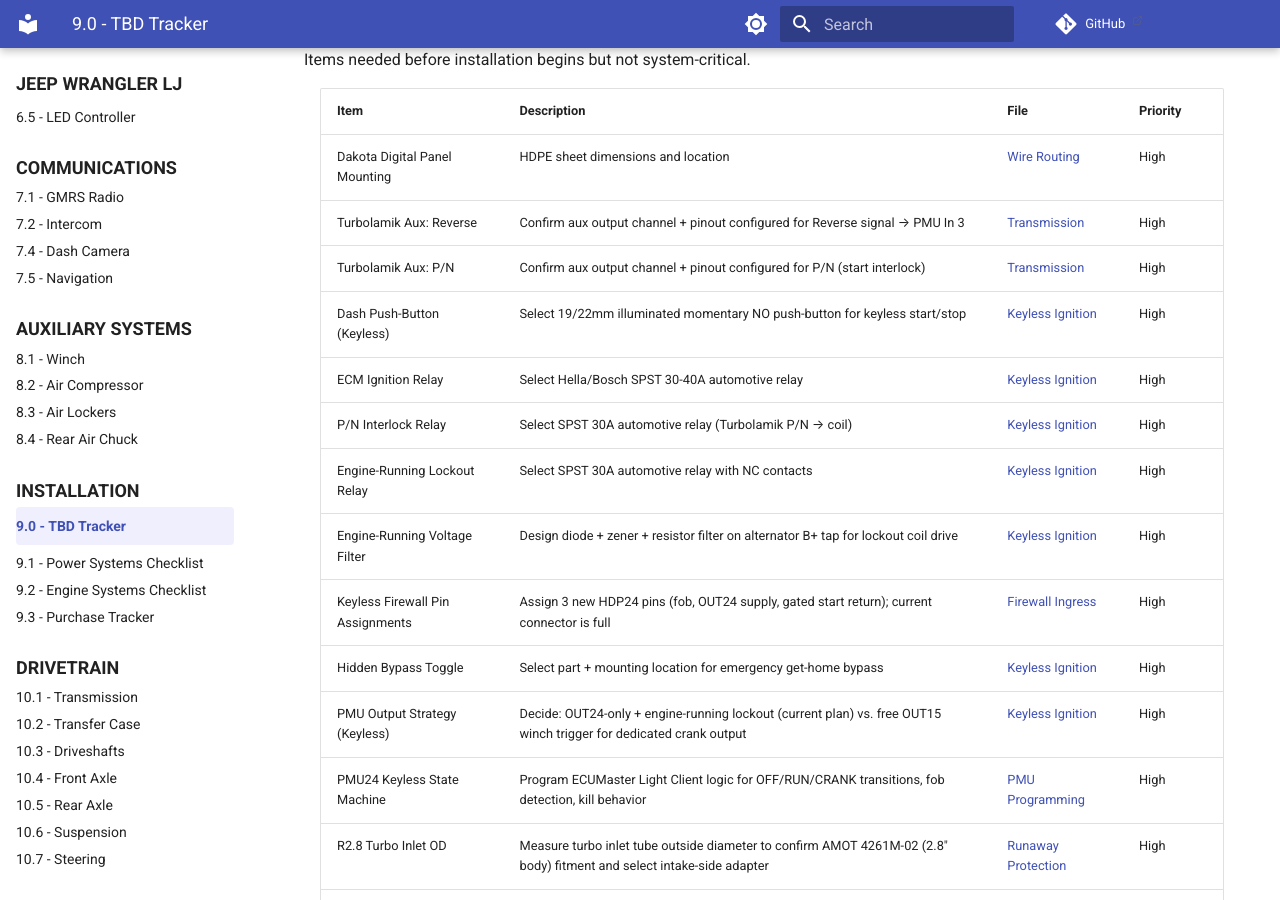
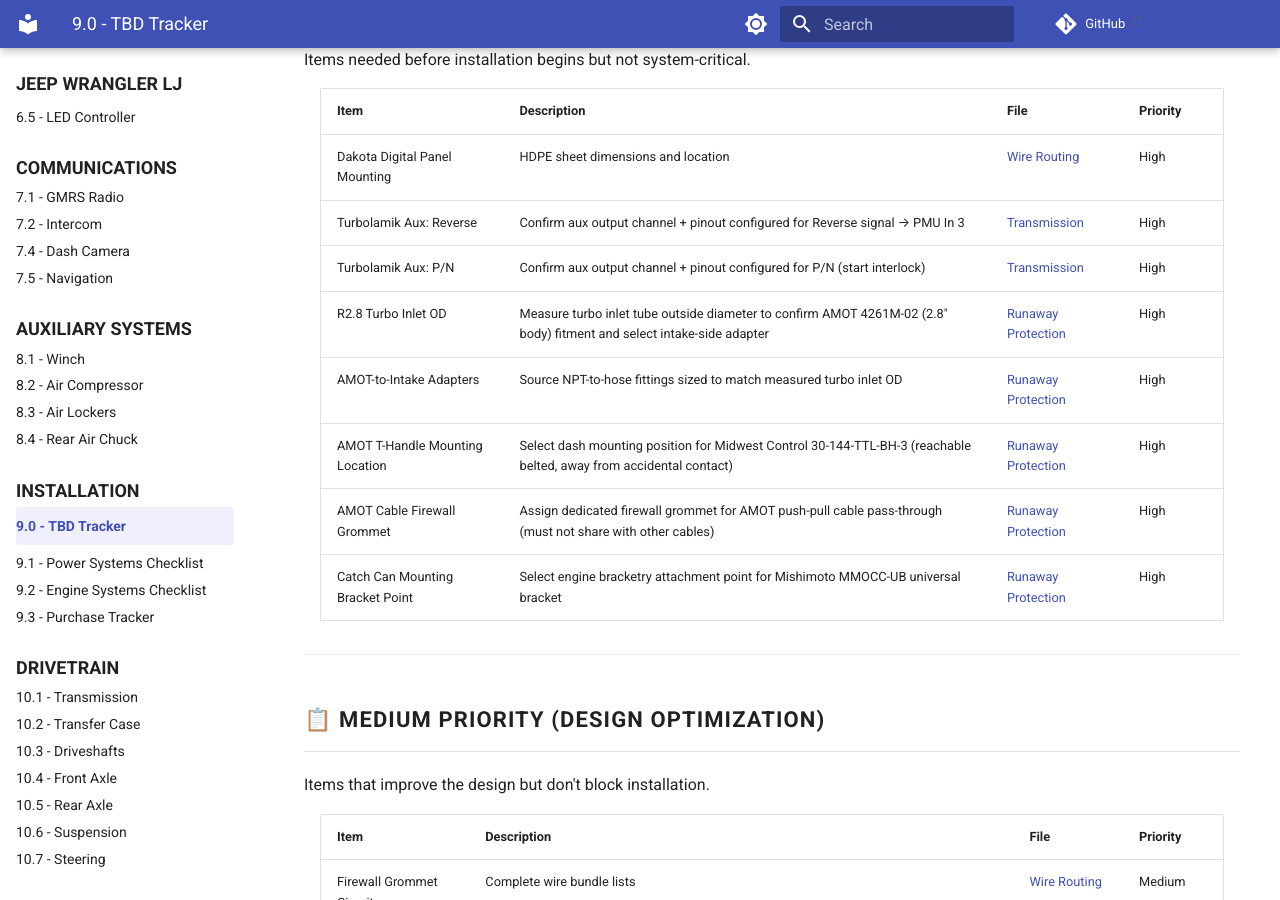
Before and after one commit to sob/drawings, an MkDocs documentation site: the page built from docs/jeep_lj/09-installation/00-tbd-tracker.md, in a window 1280 px wide and 900 px high, scrolled down 816 px. Built offline with MkDocs 1.6.1 and Material for MkDocs 9.7.7, drawn with Linux system fonts in a browser that asks for light colours; comment, search, counter and statistics services are not loaded.

Commit message:
docs(lj): remove PBS-I-obsoleted keyless TBDs from tracker
Keyless ignition is fully spec'd as Digital Guard Dawg PBS-I + WAIT-gate
relay (self-contained, no PMU integration). The 9 remaining tracker rows
inherited from the old Boomerang-era design no longer represent open work:

- Dash Push-Button: PBS-I kit includes pre-wired Start Button
- ECM Ignition Relay: PBS-I PINK IGN (60A onboard)
- P/N Interlock Relay: 8HP70+Turbolamik handle interlock; PBS-I has brake interlock
- Engine-Running Lockout Relay: relying on Bendix overrunning clutch
- Engine-Running Voltage Filter: no lockout relay -> no filter
- Hidden Bypass Toggle: PBS-I Emergency Bypass Card (4-digit PIN)
- PMU Output Strategy (Keyless): PMU not in keyless logic path
- PMU24 Keyless State Machine: PBS-I self-contained
- Keyless Firewall Pin Assignments: resolved (pin 12 IGN, pin 15 WAIT-gated START)

Note: real PBS-I install TBDs (kit order, WAIT-gate relay part, mounting
locations, quiescent current) are tracked in the keyless ignition doc's
Outstanding Items list but not yet mirrored into this tracker; that is a
follow-up.

Count: 47 -> 38, High: 17 -> 8.

```diff
--- a/docs/jeep_lj/09-installation/00-tbd-tracker.md
+++ b/docs/jeep_lj/09-installation/00-tbd-tracker.md
@@ -34,15 +34,6 @@
 | Dakota Digital Panel Mounting     | HDPE sheet dimensions and location                              | [Wire Routing][wire-routing]   | High     |
 | Turbolamik Aux: Reverse           | Confirm aux output channel + pinout configured for Reverse signal → PMU In 3 | [Transmission][transmission]   | High     |
 | Turbolamik Aux: P/N               | Confirm aux output channel + pinout configured for P/N (start interlock) | [Transmission][transmission]   | High     |
-| Dash Push-Button (Keyless)        | Select 19/22mm illuminated momentary NO push-button for keyless start/stop | [Keyless Ignition][keyless]   | High     |
-| ECM Ignition Relay                | Select Hella/Bosch SPST 30-40A automotive relay                 | [Keyless Ignition][keyless]   | High     |
-| P/N Interlock Relay               | Select SPST 30A automotive relay (Turbolamik P/N → coil)        | [Keyless Ignition][keyless]   | High     |
-| Engine-Running Lockout Relay      | Select SPST 30A automotive relay with NC contacts               | [Keyless Ignition][keyless]   | High     |
-| Engine-Running Voltage Filter     | Design diode + zener + resistor filter on alternator B+ tap for lockout coil drive | [Keyless Ignition][keyless]   | High     |
-| Keyless Firewall Pin Assignments  | Assign 3 new HDP24 pins (fob, OUT24 supply, gated start return); current connector is full | [Firewall Ingress][firewall-ingress] | High     |
-| Hidden Bypass Toggle              | Select part + mounting location for emergency get-home bypass   | [Keyless Ignition][keyless]   | High     |
-| PMU Output Strategy (Keyless)     | Decide: OUT24-only + engine-running lockout (current plan) vs. free OUT15 winch trigger for dedicated crank output | [Keyless Ignition][keyless]   | High     |
-| PMU24 Keyless State Machine       | Program ECUMaster Light Client logic for OFF/RUN/CRANK transitions, fob detection, kill behavior | [PMU Programming][pmu-programming]   | High     |
 | R2.8 Turbo Inlet OD               | Measure turbo inlet tube outside diameter to confirm AMOT 4261M-02 (2.8" body) fitment and select intake-side adapter | [Runaway Protection][runaway-protection] | High     |
 | AMOT-to-Intake Adapters           | Source NPT-to-hose fittings sized to match measured turbo inlet OD                                | [Runaway Protection][runaway-protection] | High     |
 | AMOT T-Handle Mounting Location   | Select dash mounting position for Midwest Control 30-144-TTL-BH-3 (reachable belted, away from accidental contact) | [Runaway Protection][runaway-protection] | High     |
```
Also changed, not shown: other parts of docs/jeep_lj/09-installation/00-tbd-tracker.md (+3 -3 lines).
